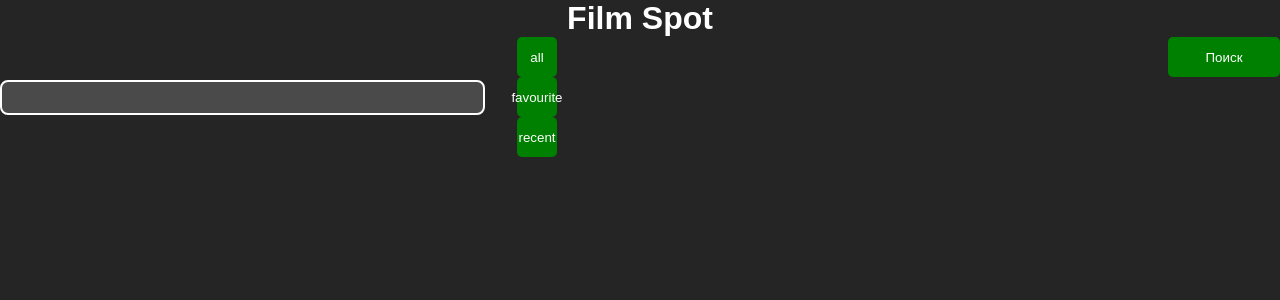
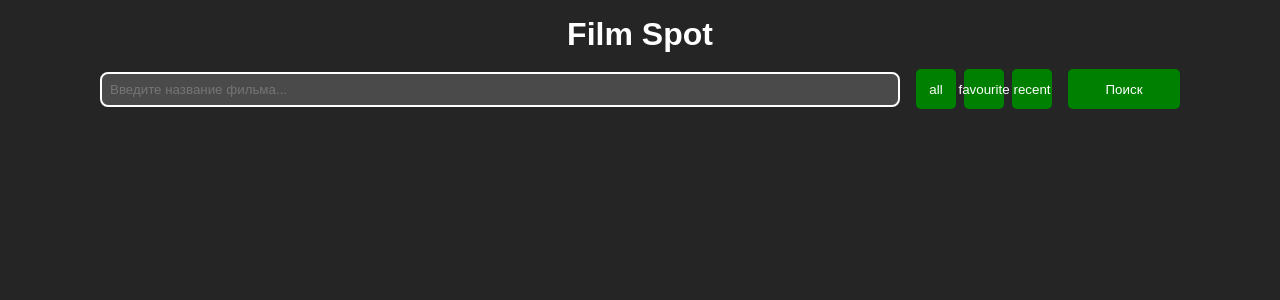
Before and after one commit to silius124/Film_spot, a React (Vite) app: page / in a window 1280 px wide. Shown: the top 300 px of the page. Built offline with nearby package versions, Linux system fonts and the light colour scheme.

Commit message:
adaptive styling header

```diff
--- a/src/App.jsx
+++ b/src/App.jsx
@@ -8,7 +8,7 @@ function App() {
   const [filter, setFilter] = useState("all");
 
   return (
-    <div className="main-content">
+    <div className="container">
       <Header setFilter={setFilter} />
       {status === "loading" && <p>Загрузка...</p>}
       {status === "successed" && <Movies filter={filter} />}
--- a/src/assets/components/_block.scss
+++ b/src/assets/components/_block.scss
@@ -1,11 +1,27 @@
 .block {
-  width: 100%;
+  display: flex;
   align-items: center;
-  justify-content: center;
-  display: flex;
   gap: 2rem;
 
-  @media (max-width: 500px) {
+  &--column {
     flex-direction: column;
+    align-items: stretch;
+  }
+
+  &__filters {
+    display: flex;
+    gap: 0.5rem;
+    flex-wrap: wrap;
+  }
+
+  &__button-group {
+    display: flex;
+    align-items: center;
+    gap: 1rem;
+  }
+
+  @media (max-width: 900px) {
+    flex-direction: column;
+    align-items: stretch;
   }
 }
--- /dev/null
+++ b/src/assets/components/_container.scss
@@ -0,0 +1,6 @@
+.container {
+  max-width: 1280px;
+  margin: 0 auto;
+  padding: 0 1rem;
+  box-sizing: border-box;
+}
--- a/src/assets/components/_header.scss
+++ b/src/assets/components/_header.scss
@@ -1,7 +1,55 @@
-header {
-  width: 100%;
-  display: flex;
-  flex-direction: column;
-  align-items: center;
-  justify-content: center;
+@use "./container" as c;
+
+.header {
+  background-color: #252525;
+  padding: 1rem 0;
+
+  &__inner {
+    @extend .container;
+    display: flex;
+    flex-direction: column;
+    align-items: center;
+    gap: 1rem;
+  }
+
+  &__title {
+    margin: 0;
+    font-size: 2rem;
+    text-align: center;
+  }
+
+  &__search {
+    display: flex;
+    align-items: center;
+    gap: 1rem;
+    width: 100%;
+
+    .input-movie {
+      flex: 1;
+      min-width: 200px;
+    }
+
+    .filters-wrapper {
+      display: flex;
+      align-items: center;
+      gap: 1rem;
+
+      .filters {
+        display: flex;
+        gap: 0.5rem;
+        flex-wrap: wrap;
+      }
+    }
+  }
+
+  @media (max-width: 900px) {
+    &__search {
+      flex-direction: column;
+      align-items: stretch;
+
+      .filters-wrapper {
+        justify-content: center;
+      }
+    }
+  }
 }
--- a/src/assets/components/_inputs.scss
+++ b/src/assets/components/_inputs.scss
@@ -1,4 +1,4 @@
-.input_movie {
+.input-movie {
   border-radius: 8px;
   outline: none;
   width: 50rem;
--- a/src/assets/styles.scss
+++ b/src/assets/styles.scss
@@ -1,31 +1,43 @@
+// Подключение модулей
+@use "./components/container";
+@use "./components/header";
 @use "./components/buttons";
 @use "./components/block";
-@use "./components/header";
 @use "./components/normolize";
 @use "./components/image";
 @use "./components/inputs";
 @use "./components/card";
+
+// Базовые стили
 body {
   font-family: sans-serif;
   background-color: #252525;
   color: white;
+  margin: 0;
+}
+
+ul {
+  list-style: none;
+  margin: 0;
+  padding: 0;
 }
 
 #root {
-  max-width: 1280px;
-  margin: 0 auto;
+  min-height: 100vh;
+  display: flex;
+  flex-direction: column;
 }
-ul {
-  list-style: none;
-}
+
 .main-content {
+  flex: 1;
   width: 100%;
 }
+
 .movie-list {
-  width: 100%;
   display: flex;
-  padding: 0;
   flex-wrap: wrap;
+  gap: 1rem;
+
   img {
     width: 15rem;
   }
--- a/src/components/Header.jsx
+++ b/src/components/Header.jsx
@@ -1,34 +1,41 @@
 import { useDispatch, useSelector } from "react-redux";
 import { clearMovieList, getMovies } from "../store/slicers/MovieSlice";
 import { useState } from "react";
+
 function Header({ setFilter }) {
   const dispatch = useDispatch();
   const filters = useSelector((state) => state.movies.filters);
   const [title, setTitle] = useState("");
+
   function handleChangeInp(inp) {
-    setTitle(inp.split("").length === 0 ? null : inp);
+    setTitle(inp.trim().length === 0 ? null : inp);
     dispatch(clearMovieList());
   }
+
+  function handleSearch() {
+    dispatch(getMovies({ title, index: 1 }));
+  }
+
   return (
     <header className="header" data-testid="header">
-      <h1>Film Spot</h1>
-      <div className="block">
+      <div className="header__inner">
+        <h1 className="header__title">Film Spot</h1>
+
+        <div className="header__search">
+          {/* Поле ввода */}
           <input
             type="text"
             onChange={(e) => handleChangeInp(e.target.value)}
-          autoComplete="true"
+            autoComplete="off"
             name="title_input"
             id="title_input"
-          className="input_movie"
+            className="input-movie"
+            placeholder="Введите название фильма..."
           />
-        <div
-          style={{
-            display: "flex",
-            justifyContent: "space-between",
-            width: "100%",
-          }}
-        >
-          <div>
+
+          {/* Фильтры и кнопка поиска */}
+          <div className="filters-wrapper">
+            <div className="filters">
               {filters.map((filter, index) => (
                 <button
                   type="button"
@@ -41,14 +48,10 @@ function Header({ setFilter }) {
               ))}
             </div>
 
-          <button
-            className="btn-green"
-            onClick={() => {
-              dispatch(getMovies({ title, index: 1 }));
-            }}
-          >
+            <button className="btn-green" onClick={handleSearch}>
               Поиск
             </button>
+          </div>
         </div>
       </div>
     </header>
```
Lines whose indentation alone changed are shown as unchanged.
